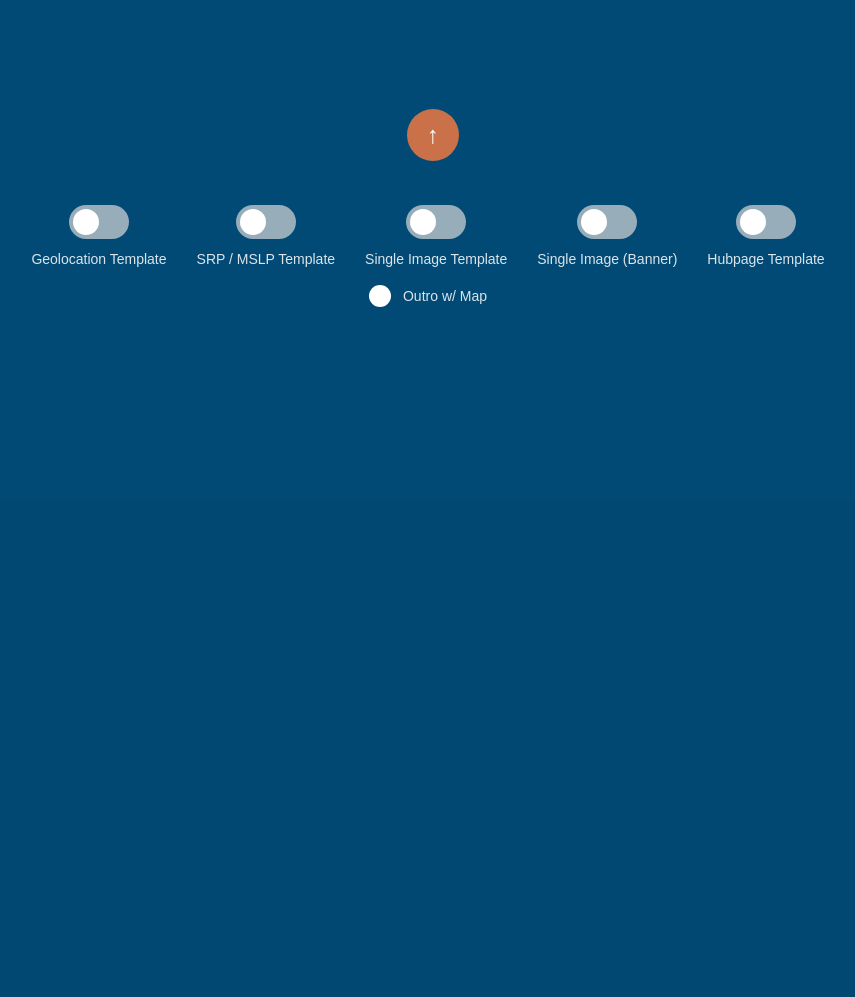
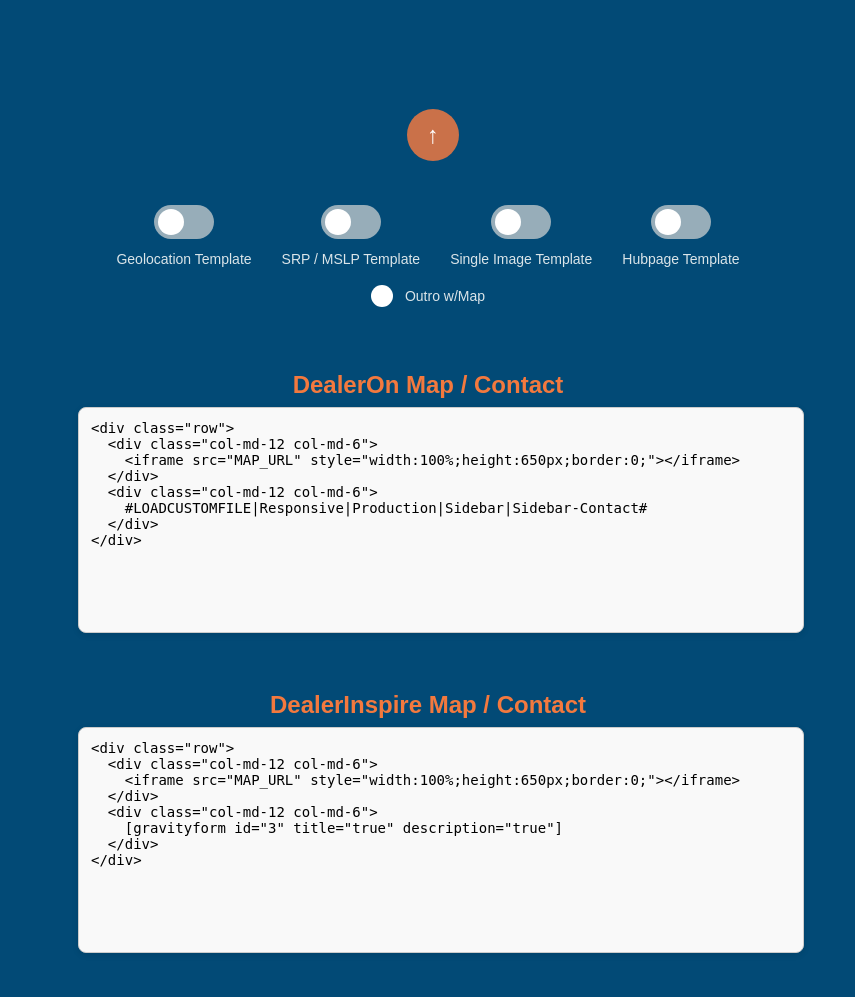
Before and after one commit to mabolden/stream-companies-upi, a Flask app: page / in a window 1280 px wide. Shown: the part 300-1297 px from the top of the page, without its empty margins (212-1067 px from the left). Before the commit the page ends 607 px from the top, so only its background shows below. Run offline with Flask 3, Linux system fonts and the light colour scheme; some libraries are stand-ins or nearby versions.

Commit message:
Update index.html

```diff
--- a/templates/index.html
+++ b/templates/index.html
@@ -7,12 +7,20 @@
 
     <link rel="stylesheet" href="{{ url_for('static', filename='style.css') }}">
 
+    <!-- CKEditor -->
+    <script src="https://cdn.ckeditor.com/4.21.0/full/ckeditor.js"></script>
+
     <style>
         .editor-container {
             display: flex;
             justify-content: center;
+            align-items: center;
+            margin: 30px auto;
             width: 100%;
-            margin: 30px auto;
+        }
+
+        .cke_editor_html_content {
+            margin: 0 auto;
         }
 
         .map-check-row {
@@ -42,7 +50,6 @@
             background: #ffffff;
             border: 2px solid rgba(255, 255, 255, 0.85);
             box-sizing: border-box;
-            transition: background-color 160ms ease, border-color 160ms ease, box-shadow 160ms ease;
         }
 
         .map-check input[type="checkbox"]:checked + .map-check__dot {
@@ -50,9 +57,55 @@
             border-color: #ca7149;
             box-shadow: 0 0 0 3px rgba(202, 113, 73, 0.35);
         }
+
+        .code-snippet-container {
+            display: flex;
+            gap: 30px;
+            justify-content: center;
+            flex-wrap: wrap;
+            margin: 40px auto;
+            width: 95%;
+            max-width: 1400px;
+        }
+
+        .code-box {
+            position: relative;
+            flex: 1 1 600px;
+            max-width: 700px;
+        }
+
+        .code-box h3 {
+            color: #f3793e;
+            margin-bottom: 8px;
+            text-align: center;
+        }
+
+        .code-box textarea {
+            width: 100%;
+            height: 400px;
+            padding: 12px;
+            font-family: monospace;
+            font-size: 14px;
+            background-color: #f9f9f9;
+            color: #000;
+            border-radius: 8px;
+            border: 1px solid #ccc;
+            resize: none;
+        }
+
+        .copy-button {
+            position: absolute;
+            top: 10px;
+            right: 10px;
+            background-color: #ca7149;
+            color: white;
+            border: none;
+            padding: 6px 12px;
+            font-size: 14px;
+            border-radius: 6px;
+            cursor: pointer;
+        }
     </style>
-
-    <script src="https://cdn.ckeditor.com/4.21.0/full/ckeditor.js"></script>
 </head>
 
 <body>
@@ -69,7 +122,7 @@
         <div style="display:flex;justify-content:center;margin-top:10px;">
             <img src="{{ url_for('static', filename='UPI_Logo.png') }}"
                  alt="Unpaid Intern Logo"
-                 style="width:100px;height:100px;border-radius:50%;object-fit:cover;">
+                 style="width:100px;height:100px;border-radius:50%;">
         </div>
 
         <h2>Hi! I'm your personal UPI</h2>
@@ -86,31 +139,25 @@
 
             <div class="toggle-row">
                 <label class="switch-label">
-                    <input type="checkbox" id="geo_toggle" name="geo_toggle">
+                    <input type="checkbox" name="geo_toggle">
                     <span class="slider"></span>
                     <div class="switch-text">Geolocation Template</div>
                 </label>
 
                 <label class="switch-label">
-                    <input type="checkbox" id="mslp_toggle" name="mslp_toggle">
+                    <input type="checkbox" name="mslp_toggle">
                     <span class="slider"></span>
                     <div class="switch-text">SRP / MSLP Template</div>
                 </label>
 
                 <label class="switch-label">
-                    <input type="checkbox" id="single_image_toggle" name="single_image_toggle">
+                    <input type="checkbox" name="single_image_toggle">
                     <span class="slider"></span>
                     <div class="switch-text">Single Image Template</div>
                 </label>
 
                 <label class="switch-label">
-                    <input type="checkbox" id="single_banner_toggle" name="single_image_banner_toggle">
-                    <span class="slider"></span>
-                    <div class="switch-text">Single Image (Banner)</div>
-                </label>
-
-                <label class="switch-label">
-                    <input type="checkbox" id="hubpage_toggle" name="hubpage_toggle">
+                    <input type="checkbox" name="hubpage_toggle">
                     <span class="slider"></span>
                     <div class="switch-text">Hubpage Template</div>
                 </label>
@@ -118,9 +165,9 @@
 
             <div class="map-check-row">
                 <label class="map-check">
-                    <input type="checkbox" id="map_outro_toggle" name="map_outro_toggle">
+                    <input type="checkbox" name="map_outro_toggle">
                     <span class="map-check__dot"></span>
-                    <div class="switch-text">Outro w/ Map</div>
+                    <div class="switch-text">Outro w/Map</div>
                 </label>
             </div>
 
@@ -128,39 +175,52 @@
 
         {% if download_url %}
         <div class="download-container">
-            <a class="download-button" href="{{ download_url }}" download>
-                Download Output File
-            </a>
+            <a class="download-button" href="{{ download_url }}" download>Download Output File</a>
         </div>
         {% endif %}
+
+        <!-- DealerOn / DealerInspire -->
+        <div class="code-snippet-container">
+
+            <div class="code-box">
+                <h3>DealerOn Map / Contact</h3>
+                <textarea readonly>
+<div class="row">
+  <div class="col-md-12 col-md-6">
+    <iframe src="MAP_URL" style="width:100%;height:650px;border:0;"></iframe>
+  </div>
+  <div class="col-md-12 col-md-6">
+    #LOADCUSTOMFILE|Responsive|Production|Sidebar|Sidebar-Contact#
+  </div>
+</div>
+                </textarea>
+            </div>
+
+            <div class="code-box">
+                <h3>DealerInspire Map / Contact</h3>
+                <textarea readonly>
+<div class="row">
+  <div class="col-md-12 col-md-6">
+    <iframe src="MAP_URL" style="width:100%;height:650px;border:0;"></iframe>
+  </div>
+  <div class="col-md-12 col-md-6">
+    [gravityform id="3" title="true" description="true"]
+  </div>
+</div>
+                </textarea>
+            </div>
+
+        </div>
 
     </div>
 
     <script>
         CKEDITOR.replace('html_content', {
             height: 200,
-            width: '100%',
+            width: 600,
             allowedContent: true,
             autoParagraph: false,
             removePlugins: 'elementspath,resize'
-        });
-
-        const toggles = [
-            geo_toggle,
-            mslp_toggle,
-            single_image_toggle,
-            single_banner_toggle,
-            hubpage_toggle
-        ];
-
-        toggles.forEach(toggle => {
-            toggle.addEventListener('change', () => {
-                if (toggle.checked) {
-                    toggles.forEach(t => {
-                        if (t !== toggle) t.checked = false;
-                    });
-                }
-            });
         });
     </script>
 
```
